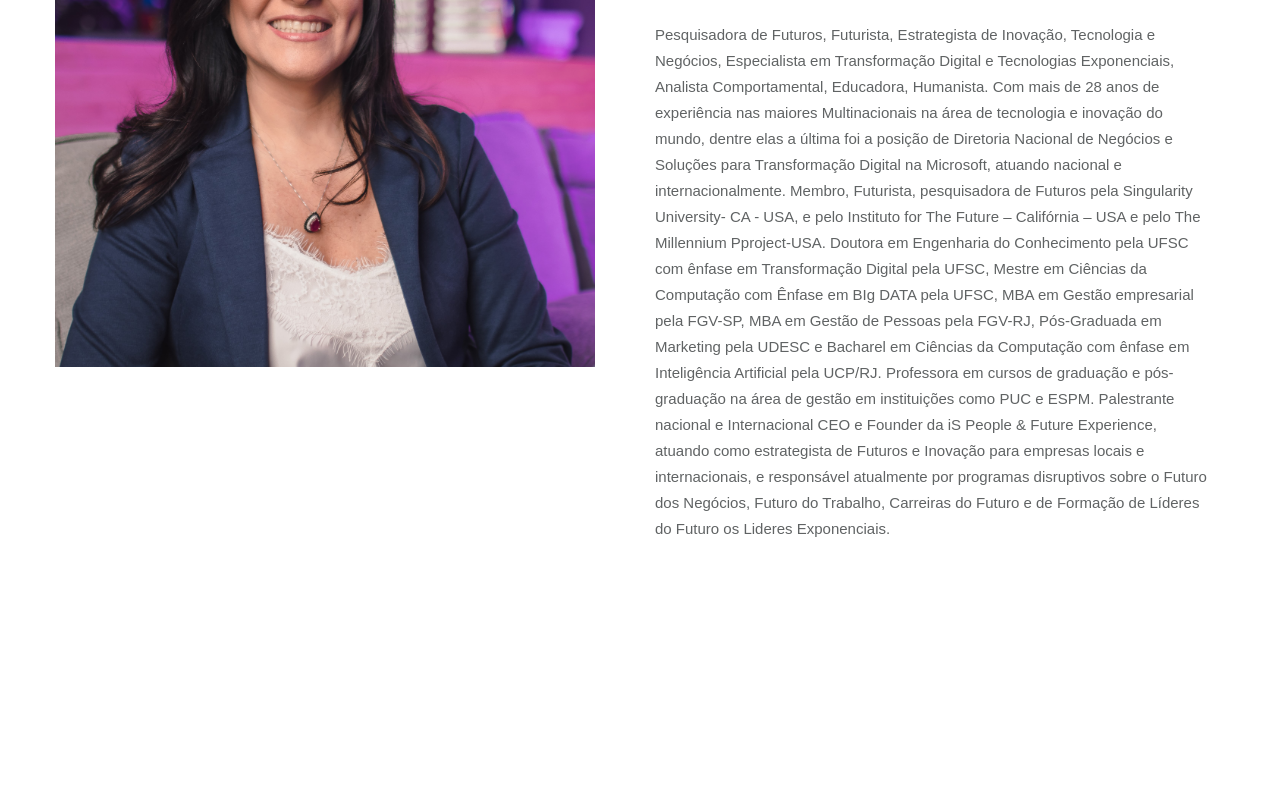
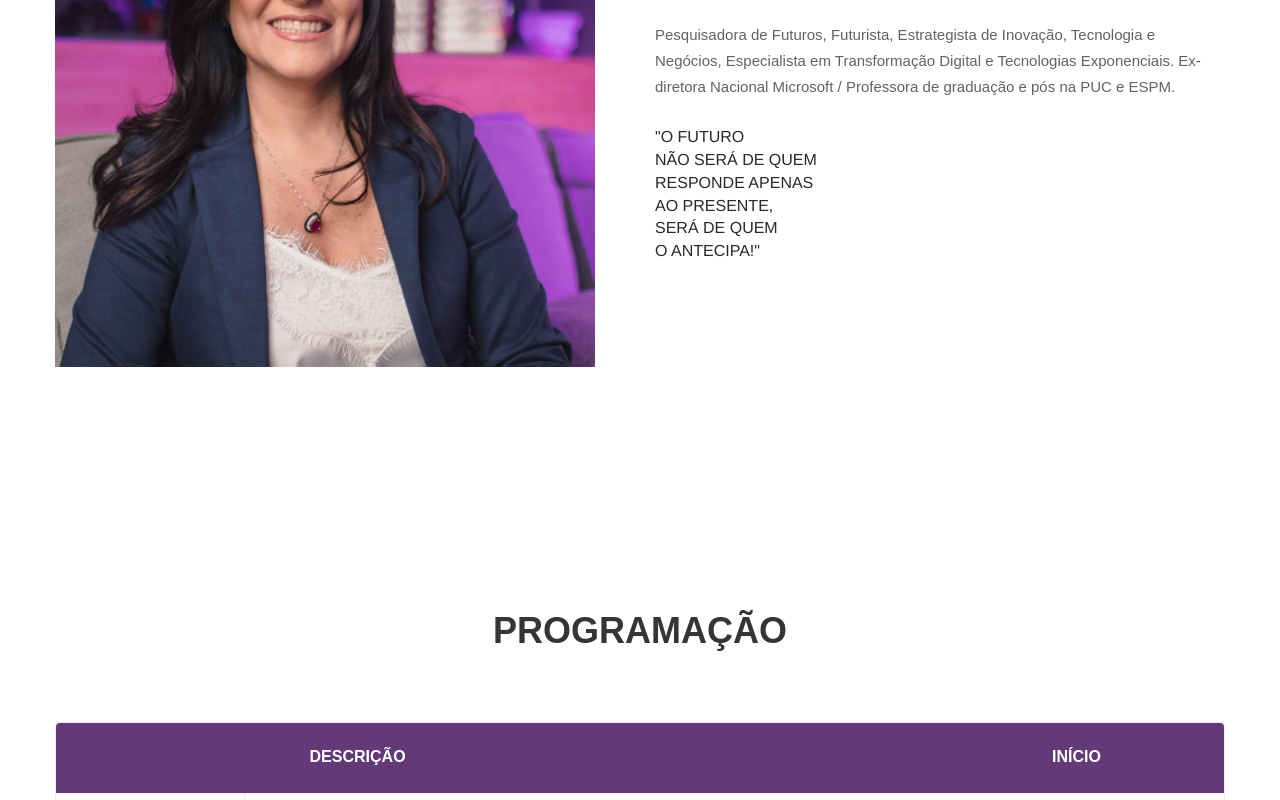
Before and after one commit to gabriellfsouza/rotary-avp-business-day-2020, a plain HTML site: page index.html in a window 1280 px wide. Shown: the part 2360-3160 px from the top of the page. Drawn offline with Linux system fonts and the light colour scheme; a script that the page names is missing; a web font is replaced by a local one.

Commit message:
infos updated

```diff
--- a/css/style.css
+++ b/css/style.css
@@ -888,7 +888,8 @@ header .main-header .header-info .btn-style-one:hover {
     text-transform: uppercase;
 }
 .event-schedule .table>thead>tr>th {
-    background: #fe6d25;
+    /* background: #fe6d25; */
+    background: rgb(100,57,120);
 }
 .event-schedule .table>thead>tr>th:nth-child(2) {
     padding-left: 65px;
--- a/index.html
+++ b/index.html
@@ -314,12 +314,13 @@
           <div class="title-text">Navegue pelo ambiente 3D de ensaio que esta
             sendo adaptado para o projeto.</div>
           <div class="text">
-              <p>O Business Day é um evento de networking
+            <p>O Business Day é um evento de networking
                 que tem a finalidade de proporcionar
                 indicações qualificadas entre profissionais e
                 empresas de diferentes setores e áreas de
                 atuação, fomentando a economia e
-                estimulando novas parcerias e negócios.</p>
+                estimulando novas parcerias e negócios.
+            </p>
           </div>
           <div style="width:100%; display: flex; flex-direction: row; align-items: center; justify-content: center;">
             <div style="display:flex;flex:1;"><div class="title-text"><a style="display: inline; " href="https://wiym.vr-360-tour.com/e/dyYBdDYE904/e">Clique aqui</a> ou acesse pelo QRCode:</div></div>
@@ -341,12 +342,16 @@
           <h2>Isabela Itanizio (CEO – iS People & Future Experience)</h2>
           <div class="title-text">Palestra “O FUTURO DO TRABALHO”</div>
           <div class="text">
-              <p>Pesquisadora de Futuros, Futurista, Estrategista de Inovação, Tecnologia e Negócios, Especialista em Transformação Digital e Tecnologias Exponenciais, Analista Comportamental, Educadora, Humanista.
-              Com mais de 28 anos de experiência nas maiores Multinacionais na área de tecnologia e inovação do mundo, dentre elas a última foi a posição de Diretoria Nacional de Negócios e Soluções para Transformação Digital na Microsoft, atuando nacional e internacionalmente.
-              Membro, Futurista, pesquisadora de Futuros pela Singularity University- CA - USA, e pelo Instituto for The Future – Califórnia – USA  e pelo The Millennium Pproject-USA.
-              Doutora em Engenharia do Conhecimento pela UFSC com ênfase em Transformação Digital pela UFSC, Mestre em Ciências da Computação com Ênfase em BIg DATA pela UFSC, MBA em Gestão empresarial pela FGV-SP, MBA em Gestão de Pessoas pela FGV-RJ, Pós-Graduada em Marketing pela UDESC e Bacharel em Ciências da Computação com ênfase em Inteligência Artificial pela UCP/RJ.
-              Professora em cursos de graduação e pós-graduação na área de gestão em instituições como PUC e ESPM.
-              Palestrante nacional e Internacional CEO e Founder da iS People & Future Experience, atuando como estrategista de Futuros e Inovação para empresas locais e internacionais, e responsável atualmente por programas disruptivos sobre o Futuro dos Negócios, Futuro do Trabalho, Carreiras do Futuro e de Formação de Líderes  do Futuro os Lideres Exponenciais.</p>
+              <p>Pesquisadora de Futuros, Futurista, Estrategista de Inovação, Tecnologia e Negócios, Especialista em Transformação Digital e Tecnologias Exponenciais. Ex-diretora Nacional Microsoft / Professora de graduação e pós na PUC e ESPM.
+                <ul>
+                    <li>"O FUTURO</li>
+                    <li>NÃO SERÁ DE QUEM</li>
+                    <li>RESPONDE APENAS</li>
+                    <li>AO PRESENTE,</li>
+                    <li>SERÁ DE QUEM</li>
+                    <li>O ANTECIPA!"</li>
+                    </ul>
+              </p>
           </div>
         </div>
       </div>
@@ -674,7 +679,7 @@
                               <li></li>
                               <li></li>
                         </ul>
-                        <a href="https://www.sympla.com.br/business-day-2020---rotary-club-de-sao-paulo-avenida-paulista__972763" class="btn-style-one btn-bg-2">comprar</a>
+                        <a href="https://www.sympla.com.br/business-day-2020---rotary-club-de-sao-paulo-avenida-paulista__972763" class="btn-style-one btn-bg-3">comprar</a>
                     </div>
                 </div>
             </div>
```
